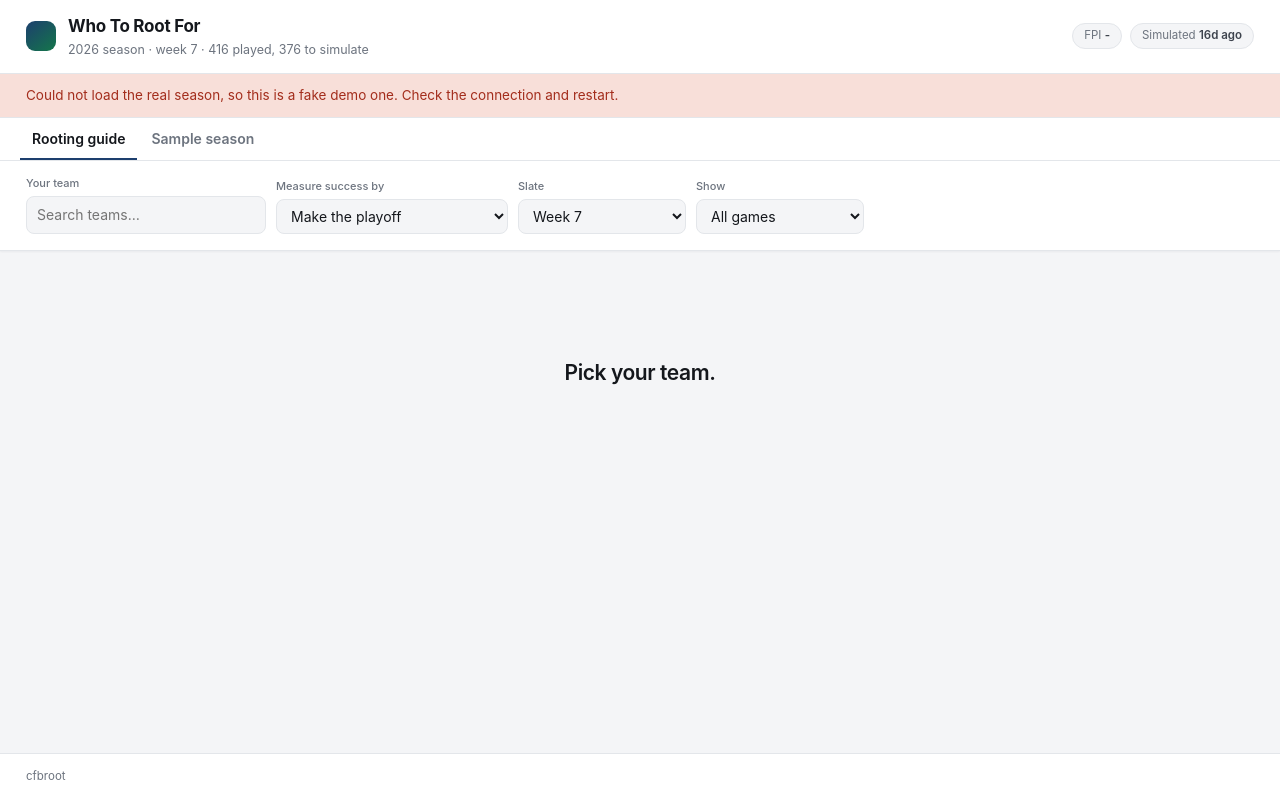
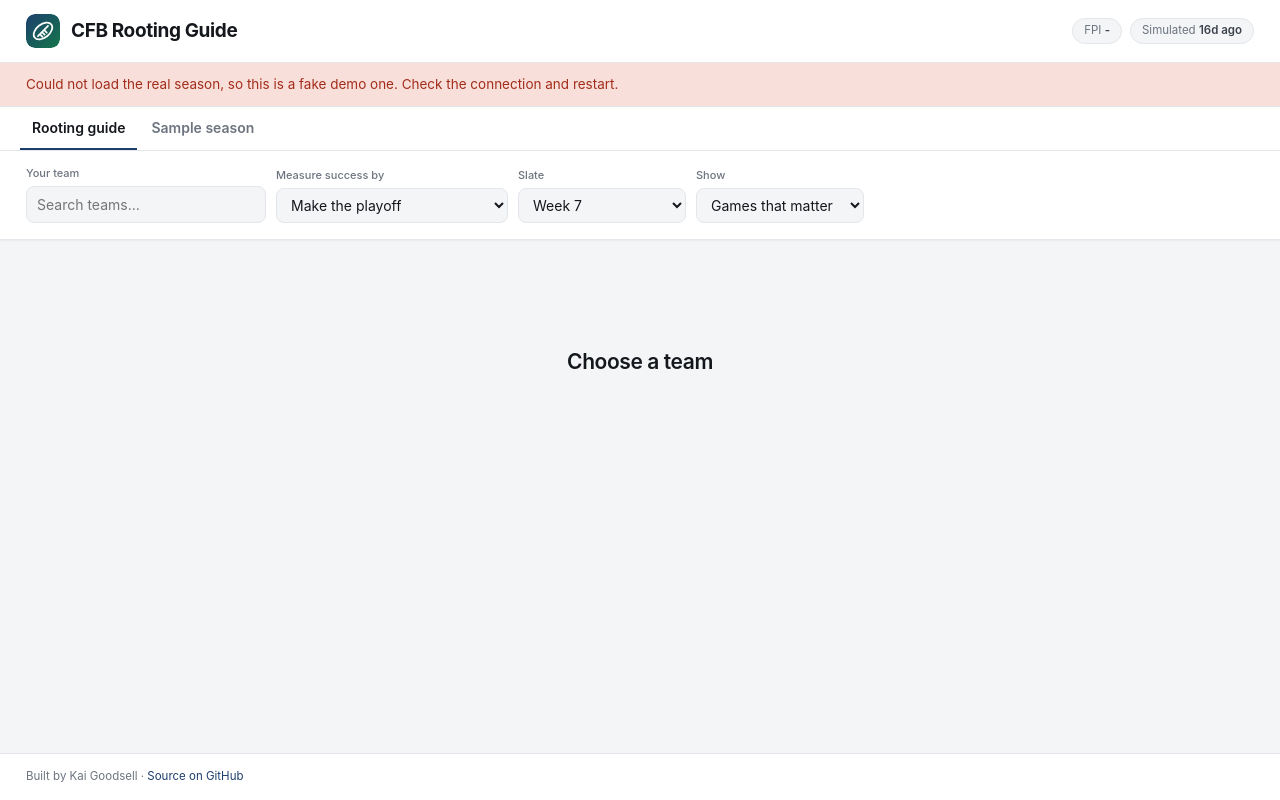
Before and after one commit to goodsellkai/cfb-rooting, a FastAPI app: page / in a window 1280 px wide. Run offline with FastAPI, Linux system fonts and the light colour scheme.

Commit message:
Rework the page
New header and name, links out to the poll and FPI, and a footer. The table
of games defaults to the ones that move the odds, gains a search box, and
reports each game's impact as the gap between its two results rather than a
signed bar. Success can now be measured by finishing ranked, in place of an
undefeated regular season. The hosted build drops the tab strip, since it
only has the guide.

```diff
--- a/src/cfbroot/config.py
+++ b/src/cfbroot/config.py
@@ -144,7 +144,7 @@
     "reach_semifinal",
     "reach_title_game",
     "win_national_title",
-    "undefeated_regular_season",
+    "finish_ranked",
 ]
 
 METRIC_LABELS = {
@@ -156,7 +156,7 @@
     "reach_semifinal": "Reach semifinal",
     "reach_title_game": "Reach national title game",
     "win_national_title": "Win national title",
-    "undefeated_regular_season": "Undefeated regular season",
+    "finish_ranked": "Finish ranked (top 25)",
 }
 
 # Metrics shown by default, in order.
--- a/src/cfbroot/sim/kernels.py
+++ b/src/cfbroot/sim/kernels.py
@@ -46,7 +46,7 @@
 M_SF = 5
 M_TITLE_GAME = 6
 M_NATL = 7
-M_UNDEFEATED = 8
+M_RANKED = 8          # in the committee's final top 25
 N_METRICS = 9
 
 # Automatic bid rules, passed as bid_rule.
@@ -880,8 +880,8 @@
                     out_metrics[s, m, j] = 0
                 out_metrics[s, M_WIN_CONF, j] = champ[t]
                 out_metrics[s, M_CCG, j] = in_ccg[t]
-                if losses[t] == 0:
-                    out_metrics[s, M_UNDEFEATED, j] = 1
+                if rank_of[t] < 25:
+                    out_metrics[s, M_RANKED, j] = 1
                 w = wins[t]
                 if w > max_w:
                     w = max_w
--- a/src/cfbroot/web/app.py
+++ b/src/cfbroot/web/app.py
@@ -2,6 +2,7 @@
 
 from __future__ import annotations
 
+import os
 import secrets
 import threading
 import time
@@ -26,7 +27,7 @@
 # One run of this size serves every team, so the app does it once at
 # start-up. It puts the error on a playoff probability at about 0.025
 # percentage points.
-DEFAULT_SIMS = 2_500_000
+DEFAULT_SIMS = int(os.environ.get("CFBROOT_SIMS") or 2_500_000)
 SEED = 12345
 
 app = FastAPI(title="cfbroot", docs_url="/api/docs")
--- a/src/cfbroot/web/static/app.css
+++ b/src/cfbroot/web/static/app.css
@@ -46,7 +46,7 @@
   -webkit-font-smoothing: antialiased; text-rendering: optimizeLegibility;
   display: flex; flex-direction: column; min-height: 100vh;
 }
-h1 { font-size: 17px; margin: 0; letter-spacing: -.015em; font-weight: 650; }
+h1 { font-size: 19px; margin: 0; letter-spacing: -.02em; font-weight: 680; }
 h2 { font-size: 12px; margin: 0; letter-spacing: .06em; text-transform: uppercase;
      color: var(--muted); font-weight: 700; }
 .muted { color: var(--muted); font-weight: 400; text-transform: none; letter-spacing: 0; }
@@ -54,21 +54,19 @@
 /* header */
 .topbar {
   background: var(--panel); border-bottom: 1px solid var(--line);
-  padding: 13px 26px; display: flex; gap: 20px; align-items: center;
+  padding: 14px 26px; display: flex; gap: 20px; align-items: center;
   justify-content: space-between; flex-wrap: wrap;
 }
-.brand { display: flex; gap: 12px; align-items: center; }
-.brandtext .sub { margin: 1px 0 0; font-size: 12.5px; color: var(--muted); }
-.mark {
-  width: 30px; height: 30px; border-radius: 9px; flex: none;
-  background: linear-gradient(140deg, var(--accent), var(--good));
-}
-.topmeta { display: flex; gap: 8px; }
+.brand { display: flex; gap: 11px; align-items: center; }
+.mark { width: 34px; height: 34px; flex: none; border-radius: 9px; }
+.topmeta { display: flex; gap: 8px; flex-wrap: wrap; }
 .chip {
   font-size: 11.5px; color: var(--muted); background: var(--bg);
   border: 1px solid var(--line); border-radius: 999px; padding: 3px 11px;
+  text-decoration: none;
 }
 .chip b { color: var(--ink-2); font-weight: 600; }
+a.chip:hover { border-color: var(--muted); color: var(--ink-2); }
 
 /* controls */
 .controlbar {
@@ -175,6 +175,16 @@
 .card .value { font-size: 29px; font-weight: 650; letter-spacing: -.025em;
                margin: 5px 0 3px; font-variant-numeric: tabular-nums; }
 
+/* scrollbars: thin and out of the way */
+* { scrollbar-width: thin; scrollbar-color: var(--line) transparent; }
+::-webkit-scrollbar { width: 10px; height: 10px; }
+::-webkit-scrollbar-track { background: transparent; }
+::-webkit-scrollbar-thumb {
+  background: var(--line); border-radius: 999px;
+  border: 3px solid transparent; background-clip: content-box;
+}
+::-webkit-scrollbar-thumb:hover { background: var(--muted); background-clip: content-box; }
+
 /* tables */
 .tablewrap { overflow-x: auto; -webkit-overflow-scrolling: touch;
              margin: 0 -4px; padding: 0 4px; }
@@ -258,15 +264,18 @@
 .foot { font-size: 12.5px; color: var(--muted); margin: 14px 0 0; }
 .sitefoot {
   border-top: 1px solid var(--line); padding: 14px 26px; display: flex;
-  justify-content: space-between; font-size: 11.5px; color: var(--muted);
-  background: var(--panel);
+  justify-content: space-between; gap: 12px; flex-wrap: wrap;
+  font-size: 11.5px; color: var(--muted); background: var(--panel);
 }
+.sitefoot a { color: var(--accent); text-decoration: none; }
+.sitefoot a:hover { text-decoration: underline; }
 
 /* tabs */
 .tabs {
   background: var(--panel); border-bottom: 1px solid var(--line);
   padding: 0 20px; display: flex; gap: 2px;
 }
+.tabs[hidden] { display: none; }
 .tab {
   background: none; border: none; border-bottom: 2px solid transparent;
   border-radius: 0; padding: 10px 12px 9px; color: var(--muted); font-weight: 600;
--- a/src/cfbroot/web/static/app.js
+++ b/src/cfbroot/web/static/app.js
@@ -22,9 +22,9 @@
   : { state: "/api/state", team: (t) => "/api/team/" + encodeURIComponent(t.name) };
 
 const CONF_TITLE = {
-  clear: "Statistically significant.",
-  leaning: "Direction is a best guess.",
-  thin: "Too few simulations on one side.",
+  clear: "The simulations separate the two results",
+  leaning: "The direction is a lean, not a clear result",
+  thin: "Too few simulations on one side to say",
 };
 
 // Startup
@@ -36,7 +36,7 @@
     banner("Could not load season data: " + err, false);
     return;
   }
-  renderSeasonLine();
+  renderTopMeta();
   fillTeams();
   fillMetrics();
   fillWeeks();
@@ -78,18 +78,28 @@
   return `${Math.round(h / 24)}d ago`;
 }
 
-function renderSeasonLine() {
-  $("seasonline").textContent =
-    `${STATE.year} season · week ${STATE.current_week} · `
-    + `${STATE.games_played} played, ${STATE.games_remaining} to simulate`;
+const LINKS = {
+  poll: "https://www.espn.com/college-football/rankings",
+  fpi: "https://www.espn.com/college-football/fpi",
+};
+
+function chip(text, value, href) {
+  const inner = `${esc(text)} <b>${esc(value)}</b>`;
+  return href
+    ? `<a class="chip" href="${href}" target="_blank" rel="noopener">${inner}</a>`
+    : `<span class="chip">${inner}</span>`;
+}
+
+function renderTopMeta() {
   const pw = STATE.poll_weeks || {};
-  const pollChip = pw.cfp ? `<span class="chip">CFP poll <b>week ${pw.cfp}</b></span>`
-    : pw.ap ? `<span class="chip">AP poll <b>week ${pw.ap}</b></span>` : "";
-  $("topmeta").innerHTML = pollChip
-    + `<span class="chip">${esc(STATE.rating_label)} <b>${esc(ago(STATE.ratings_updated) || "-")}</b></span>`
-    + (STATE.loaded_at
-      ? `<span class="chip">Simulated <b>${esc(ago(new Date(1000 * STATE.loaded_at).toISOString()))}</b></span>`
-      : "");
+  const poll = pw.cfp ? chip("CFP poll", "week " + pw.cfp, LINKS.poll)
+    : pw.ap ? chip("AP poll", "week " + pw.ap, LINKS.poll) : "";
+  const rating = STATE.rating_label === "FPI"
+    ? chip("FPI", ago(STATE.ratings_updated) || "-", LINKS.fpi)
+    : chip(STATE.rating_label, ago(STATE.ratings_updated) || "-");
+  const sims = STATE.loaded_at
+    ? chip("Simulated", ago(new Date(1000 * STATE.loaded_at).toISOString())) : "";
+  $("topmeta").innerHTML = poll + rating + sims;
 }
 
 function team(idx) {
@@ -331,6 +341,12 @@
   if ($("sigfilter").value === "sig") {
     games = games.filter(g => sigOf(g.swings[key]));
   }
+  const q = ($("rootsearch").value || "").trim().toLowerCase();
+  if (q) {
+    games = games.filter(g => (g.home + " " + g.away).toLowerCase().includes(q)
+      || [g.home_idx, g.away_idx].some(
+        i => (team(i).conference || "").toLowerCase().includes(q)));
+  }
   return games.sort((a, b) => {
     const sa = a.swings[key], sb = b.swings[key];
     return (sigOf(sb) - sigOf(sa))
@@ -360,8 +376,8 @@
   $("weeklabel").textContent = selectedWeek() === null
     ? "(all remaining games)" : "(week " + selectedWeek() + ")";
   $("footmeta").textContent =
-    `${RESULT.n_sims.toLocaleString()} seasons · `
-    + `${STATE.rating_label} ${ago(STATE.ratings_updated)}`;
+    `${STATE.year} week ${STATE.current_week} · `
+    + `${RESULT.n_sims.toLocaleString()} simulated seasons`;
 }
 
 function renderHeadline() {
@@ -422,24 +438,25 @@
   }));
 
   let html = `<div class="tablewrap"><table class="games"><thead><tr>
-      <th>Matchup</th>
+      <th>Matchup<span class="hint">bold is who to root for</span></th>
       <th class="num">If away wins</th>
       <th class="num">If home wins</th>
-      <th class="swingcell">Swing in ${esc(label)}</th>
-      <th class="num">Confidence</th>
+      <th class="swingcell">Impact<span class="hint">gap between the two results</span></th>
     </tr></thead><tbody>`;
 
   for (const g of games) {
     const s = g.swings[key];
     const conf = confidenceOf(s);
     const rootHome = s.home;
-    const scale = 50 / maxAbs;
-    const w = Math.min(50, Math.abs(s.delta) * scale);
-    const left = rootHome ? 50 : 50 - w;
-    const ciLo = 50 + Math.max(-50, Math.min(50, (s.lo || 0) * scale));
-    const ciHi = 50 + Math.max(-50, Math.min(50, (s.hi || 0) * scale));
+    const w = Math.min(100, 100 * Math.abs(s.delta) / maxAbs);
     const dim = sigOf(s) ? "" : " dim";
     const pHome = g.p_home_win;
+    const rootName = rootHome ? g.home : g.away;
+    const gap = Math.abs(s.delta);
+    const impact = (100 * gap).toFixed(gap >= 0.01 ? 1 : 2) + "%";
+    const note = conf === "clear" ? `root for ${rootName}`
+      : conf === "leaning" ? `leans ${rootName}`
+      : "too close to call";
 
     // Bold the team to root for.
     const awayCls = "side" + (rootHome ? "" : " root") + (conf === "clear" ? " strong" : "");
@@ -454,15 +471,13 @@
       </td>
       ${outcomeCell(1 - pHome, s.p_if_away, base, !rootHome)}
       ${outcomeCell(pHome, s.p_if_home, base, rootHome)}
-      <td class="swingcell"><div class="swing">
-          <div class="axis"></div>
-          <div class="fill ${rootHome ? "pos" : "neg"}${dim}"
-               style="left:${left}%;width:${w}%"></div>
-          <div class="ci" style="left:${Math.min(ciLo, ciHi)}%;width:${Math.abs(ciHi - ciLo)}%"></div>
+      <td class="swingcell ${conf}" title="${esc(CONF_TITLE[conf])}">
+        <div class="impact">
+          <span class="amt">${impact}</span>
+          <span class="bar"><i class="${dim.trim() || "on"}" style="width:${w}%"></i></span>
         </div>
-        <div class="swingnum">${signed(s.delta)}pp</div>
+        <div class="why">${esc(note)}</div>
       </td>
-      <td class="num"><span class="sig ${conf}" title="${esc(CONF_TITLE[conf])}">${conf}</span></td>
     </tr>`;
   }
   return html + "</tbody></table></div>";
@@ -495,9 +510,10 @@
 
   $("rootlist").innerHTML = shown.length
     ? gameRowsHTML(shown)
-    : `<p class="foot">Nothing significant on this slate.</p>`;
+    : `<p class="foot">No games here move your odds enough to call. `
+      + `Switch Show to all games to see the rest.</p>`;
 
-  $("rootcount").textContent = `${shown.length} of ${slate.length}`;
+  $("rootcount").textContent = `${shown.length} of ${slate.length} games`;
 }
 
 function renderLeague() {
@@ -675,6 +691,7 @@
 
 // Events
 
+$("rootsearch").addEventListener("input", () => { if (RESULT) renderRootList(); });
 for (const id of ["primary", "week", "sigfilter"]) {
   $(id).addEventListener("change", () => { if (RESULT) render(); });
 }
--- a/src/cfbroot/web/static/season.js
+++ b/src/cfbroot/web/static/season.js
@@ -556,6 +556,8 @@
 }
 
 if (STATIC) {
+  // The hosted build has the rooting guide only, so there is nothing to tab to.
+  document.querySelector(".tabs").hidden = true;
   $("tab-season").hidden = true;
 } else {
   try {
--- a/src/cfbroot/web/templates/index.html
+++ b/src/cfbroot/web/templates/index.html
@@ -3,7 +3,8 @@
 <head>
 <meta charset="utf-8">
 <meta name="viewport" content="width=device-width, initial-scale=1">
-<title>Who To Root For</title>
+<title>CFB Rooting Guide</title>
+<link rel="icon" href="/static/logo.svg">
 <link rel="preconnect" href="https://cdn.collegefootballdata.com">
 <link rel="stylesheet" href="/static/app.css">
 </head>
@@ -11,11 +12,8 @@
 
 <header class="topbar">
   <div class="brand">
-    <span class="mark" aria-hidden="true"></span>
-    <div class="brandtext">
-      <h1>Who To Root For</h1>
-      <p id="seasonline" class="sub">loading season&hellip;</p>
-    </div>
+    <img class="mark" src="/static/logo.svg" alt="" width="34" height="34">
+    <h1>CFB Rooting Guide</h1>
   </div>
   <div id="topmeta" class="topmeta"></div>
 </header>
@@ -48,8 +46,8 @@
       <label class="field narrow guideonly">
         <span>Show</span>
         <select id="sigfilter">
-          <option value="all" selected>All games</option>
-          <option value="sig">Only significant</option>
+          <option value="sig" selected>Games that matter</option>
+          <option value="all">All games</option>
         </select>
       </label>
     </div>
@@ -64,7 +62,7 @@
   </section>
 
   <section id="empty" class="empty">
-    <h2>Pick your team.</h2>
+    <h2>Choose a team</h2>
   </section>
 
   <section id="results" hidden>
@@ -89,13 +87,13 @@
     <div class="panel">
       <div class="panel-head">
         <h2>Who to root for <span id="weeklabel" class="muted"></span></h2>
-        <span id="rootcount" class="muted"></span>
+        <div class="headfields">
+          <input id="rootsearch" class="search" type="search" autocomplete="off"
+                 placeholder="Search teams" aria-label="Search this table">
+          <span id="rootcount" class="muted"></span>
+        </div>
       </div>
       <div id="rootlist"></div>
-      <p class="legend"><b>Bold</b> = root for &middot;
-        <span class="sig clear">clear</span> significant &middot;
-        <span class="sig leaning">leaning</span> best guess &middot;
-        <span class="sig thin">thin</span> too few sims</p>
     </div>
 
     <div class="panel">
@@ -163,7 +161,9 @@
 </main>
 
 <footer class="sitefoot">
-  <span>cfbroot</span>
+  <span>Built by Kai Goodsell &middot;
+    <a href="https://github.com/goodsellkai/cfb-rooting" target="_blank"
+       rel="noopener">Source on GitHub</a></span>
   <span id="footmeta"></span>
 </footer>
 
```
Also changed, not shown: other parts of src/cfbroot/web/static/app.css (+18 -19 lines), src/cfbroot/web/static/logo.svg (added).
